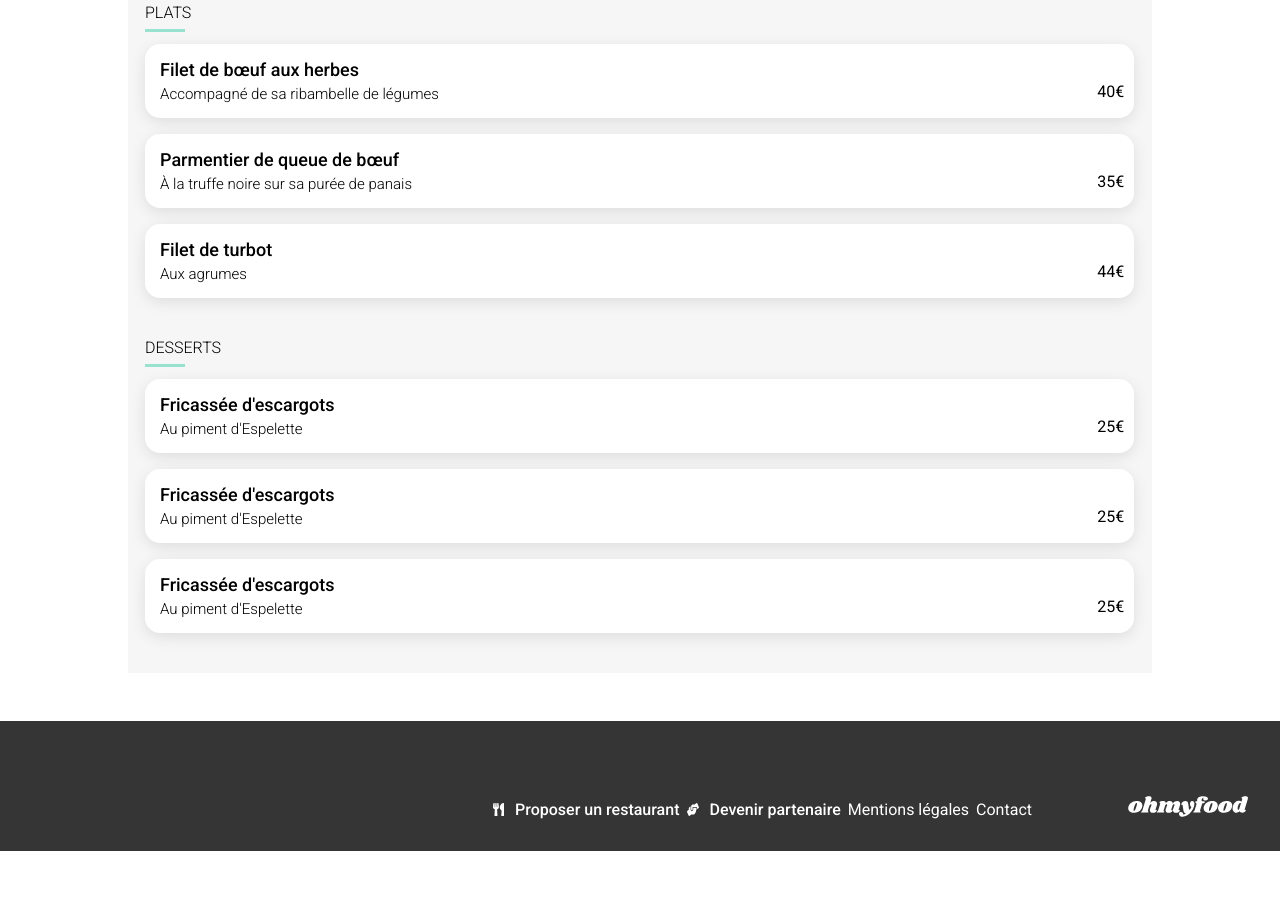
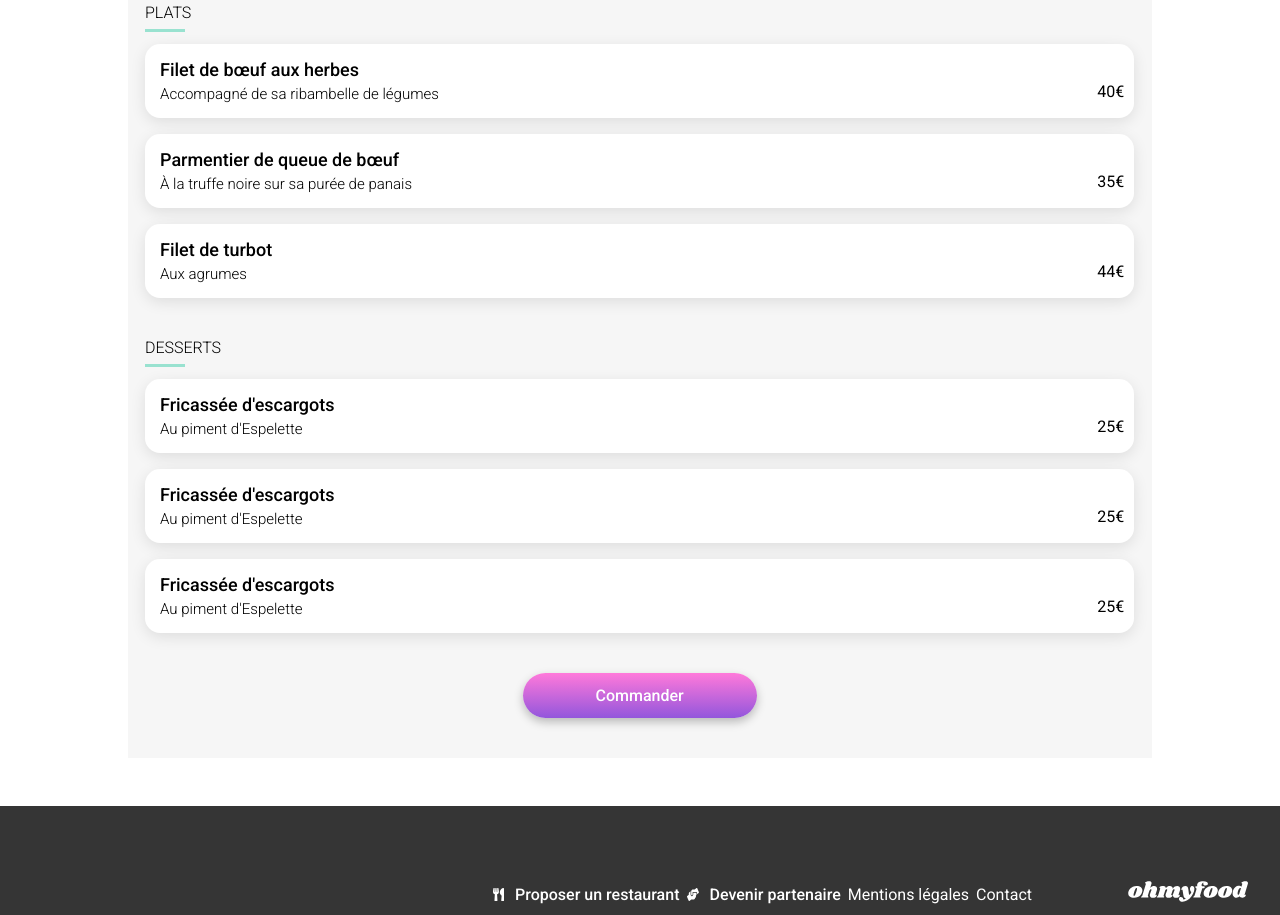
Before and after one commit to ugobresso/ub-projet-3-OC, a website: page restaurants/restaurant1.html in a window 1280 px wide. Shown: the part 884-1799 px from the top of the page. Before the commit the page ends 1735 px from the top, so only its background shows below. Drawn offline with Linux system fonts and the light colour scheme; a web font is replaced by a local one.

Commit message:
modif bouton commander

```diff
--- a/restaurants/restaurant1.html
+++ b/restaurants/restaurant1.html
@@ -223,6 +223,10 @@
                 </section>
             </section>
 
+            <section class="explore-btn">
+                <a href="#" class="main-btn">Commander</a>
+            </section>
+
         </section>
 
     </main>
--- a/sass/components/_buttons.scss
+++ b/sass/components/_buttons.scss
@@ -9,8 +9,8 @@
     color: white;
     text-decoration: none;
     border: none;
-    padding: 0.81rem 1.17rem;
-    width: 13.625rem;
+    padding: 0.81rem 1.5rem;
+    width: 11.625rem;
     box-shadow: 0px 4px 10px 0px rgba(0, 0, 0, 0.25);
 }
 
@@ -56,6 +56,8 @@
 
 .trigger {
     position: absolute;
+    cursor: pointer;
+    z-index: 2;
     margin: 0;
     width: 100%;
     height: 100%;
--- a/sass/pages/_restaurant.scss
+++ b/sass/pages/_restaurant.scss
@@ -86,6 +86,7 @@ main {
 
                 .menu-card {
                     display: flex;
+                    z-index: 1;
                     position: relative;
                     flex-direction: column;
                     overflow: hidden;
@@ -115,6 +116,12 @@ main {
                 }
             }
         }
+
+        .explore-btn {
+            display: flex;
+            align-items: center;
+            justify-content: center;
+        }
     }
 }
 
--- a/sass/responsive/_desktop.scss
+++ b/sass/responsive/_desktop.scss
@@ -17,6 +17,7 @@
         padding: 3rem;
     }
 
+
         /*** RESTAURANTS ***/
 
         main {
```
Also changed, not shown: assets/css/restaurants.css, assets/css/style.css, 2 other files.
